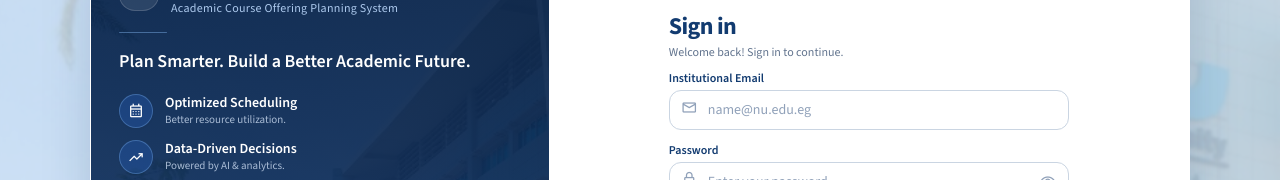
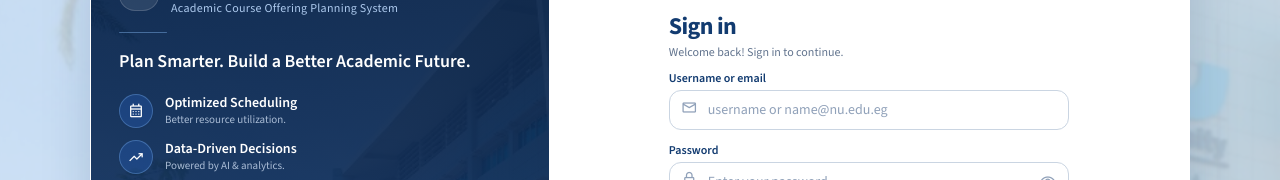
Before and after one commit to OtamaOmar/grad-project-frontend, a React (Vite) app: page /login in a window 1280 px wide. Shown: the part 233-413 px from the top of the page. Built offline with nearby package versions, Linux system fonts and the light colour scheme; no server answers.

Commit message:
Let the login form take a username as well as an email
The backend signs in by username. The form only accepted an email, so a staff username like Mora22T could not be submitted. An email still works: the part before @ is used as the username.

```diff
--- a/src/features/auth/LoginForm.jsx
+++ b/src/features/auth/LoginForm.jsx
@@ -44,13 +44,9 @@ export function LoginForm() {
   const validate = () => {
     const errors = {};
     const trimmedEmail = email.trim();
+    // A username or an email both work; for an email, the part before "@" is the username.
     if (!trimmedEmail) {
       errors.email = t("required");
-    } else {
-      const emailRegex = /^[^\s@]+@[^\s@]+\.[^\s@]+$/;
-      if (!emailRegex.test(trimmedEmail)) {
-        errors.email = t("emailInvalid");
-      }
     }
 
     if (!password) {
@@ -121,7 +117,7 @@ export function LoginForm() {
             htmlFor="login-email"
             className="text-[11px] sm:text-xs font-semibold text-[#123B70] dark:text-blue-200 transition-colors"
           >
-            {t("institutionalEmail")}
+            {t("usernameOrEmail")}
           </label>
           <div className="relative">
             <span
@@ -132,11 +128,11 @@ export function LoginForm() {
             </span>
             <input
               id="login-email"
-              type="email"
-              autoComplete="username email"
+              type="text"
+              autoComplete="username"
               autoCapitalize="none"
               spellCheck={false}
-              placeholder={t("institutionalEmailPlaceholder")}
+              placeholder={t("usernameOrEmailPlaceholder")}
               value={email}
               onChange={(e) => {
                 setEmail(e.target.value);
--- a/src/i18n/locales/ar/auth.json
+++ b/src/i18n/locales/ar/auth.json
@@ -4,6 +4,8 @@
   "welcomeSubtitle": "مرحبًا بعودتك! سجّل الدخول للمتابعة.",
   "username": "اسم المستخدم",
   "institutionalEmail": "البريد الإلكتروني الجامعي",
+  "usernameOrEmail": "اسم المستخدم أو البريد الإلكتروني",
+  "usernameOrEmailPlaceholder": "اسم المستخدم أو name@nu.edu.eg",
   "institutionalEmailPlaceholder": "name@nu.edu.eg",
   "emailInvalid": "يرجى إدخال بريد إلكتروني جامعي صحيح.",
   "password": "كلمة المرور",
--- a/src/i18n/locales/en/auth.json
+++ b/src/i18n/locales/en/auth.json
@@ -4,6 +4,8 @@
   "welcomeSubtitle": "Welcome back! Sign in to continue.",
   "username": "Username",
   "institutionalEmail": "Institutional Email",
+  "usernameOrEmail": "Username or email",
+  "usernameOrEmailPlaceholder": "username or name@nu.edu.eg",
   "institutionalEmailPlaceholder": "name@nu.edu.eg",
   "emailInvalid": "Please enter a valid institutional email address.",
   "password": "Password",
```
